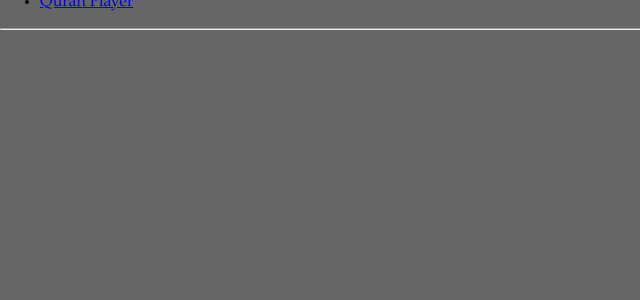
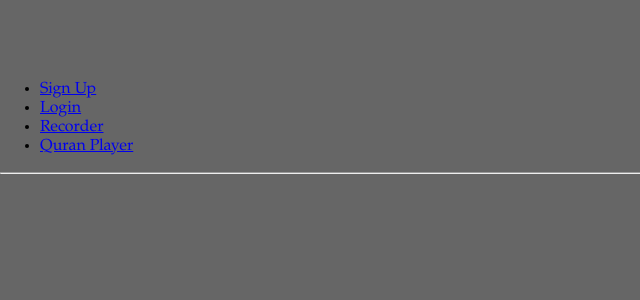
Before and after one commit to AkeelAlsayed/project-the-holy-quran, a React (Create React App) app: page / in a window 1280 px wide. Shown: the top 300 px of the page, without its empty margins (0-640 px from the left). Built offline with nearby package versions, Linux system fonts and the light colour scheme.

Commit message:
Update 6 files

```diff
--- a/package.json
+++ b/package.json
@@ -11,13 +11,16 @@
     "@fortawesome/fontawesome-svg-core": "6.4.0",
     "@fortawesome/free-solid-svg-icons": "6.4.0",
     "@fortawesome/react-fontawesome": "0.2.0",
+    "firebase": "^10.1.0",
     "loader-utils": "3.2.1",
     "react": "18.2.0",
     "react-dom": "18.2.0",
+    "react-mic": "^12.4.6",
     "react-router-dom": "6.10.0",
     "react-scripts": "5.0.1"
   },
   "devDependencies": {
+    "@babel/plugin-proposal-private-property-in-object": "^7.21.11",
     "@babel/runtime": "7.13.8",
     "typescript": "4.1.3"
   },
--- a/src/Ayah/Ayah.js
+++ b/src/Ayah/Ayah.js
@@ -1,6 +1,15 @@
 import React from "react";
+import Recorder from "../Recorder/Recorder";
 
-const Ayah = ({ ayah, ayahIndex, state, translationSurahData, audioRefs, setCurrentAyah, handleAudioPlay }) => {
+const Ayah = ({
+  ayah,
+  ayahIndex,
+  state,
+  translationSurahData,
+  audioRefs,
+  setCurrentAyah,
+  handleAudioPlay,
+}) => {
   return (
     <div key={ayahIndex}>
       <p className="surah-property-small">Ayah Number: {ayah.number}</p>
@@ -8,11 +17,14 @@ const Ayah = ({ ayah, ayahIndex, state, translationSurahData, audioRefs, setCurr
       <p className="ayah-text">{ayah.text}</p>
       <ul className="ayah-translations-list">
         {state.selectedTranslations.map((translationIdentifier) => {
-          const translation = translationSurahData[translationIdentifier]?.ayahs[ayahIndex];
+          const translation =
+            translationSurahData[translationIdentifier]?.ayahs[ayahIndex];
           return (
             translation && (
               <li className="ayah-translation-item" key={translationIdentifier}>
-                <div className="translationIdentifier">{translationIdentifier}</div>
+                <div className="translationIdentifier">
+                  {translationIdentifier}
+                </div>
                 <div className="translationText">{translation.text}</div>
               </li>
             )
@@ -23,7 +35,7 @@ const Ayah = ({ ayah, ayahIndex, state, translationSurahData, audioRefs, setCurr
         controls
         key={ayah.audio}
         ref={(ref) => (audioRefs.current[ayahIndex] = ref)}
-            onPlay={() => handleAudioPlay(ayahIndex)} // Use handleAudioPlay prop
+        onPlay={() => handleAudioPlay(ayahIndex)}
         onEnded={() => {
           if (audioRefs.current[ayahIndex + 1]) {
             setCurrentAyah(ayahIndex + 1);
@@ -34,6 +46,7 @@ const Ayah = ({ ayah, ayahIndex, state, translationSurahData, audioRefs, setCurr
         <source src={ayah.audio} type="audio/mpeg" />
         Your browser does not support the audio element.
       </audio>
+      <Recorder />
     </div>
   );
 };
--- a/src/styles.css
+++ b/src/styles.css
@@ -42,7 +42,7 @@ body {
   font-family: var(--font-main);
   overflow-x: hidden;
   background-color: var(--color-dark-gray);
-  margin-top: -80px;
+  margin-top: 80px;
   /* margin: 0 20px; */
 }
 
```
Also changed, not shown: src/firebase.js (line endings or trailing spaces), 2 other files (tests, documents, lock files or other folders). Lines whose indentation alone changed are shown as unchanged.
